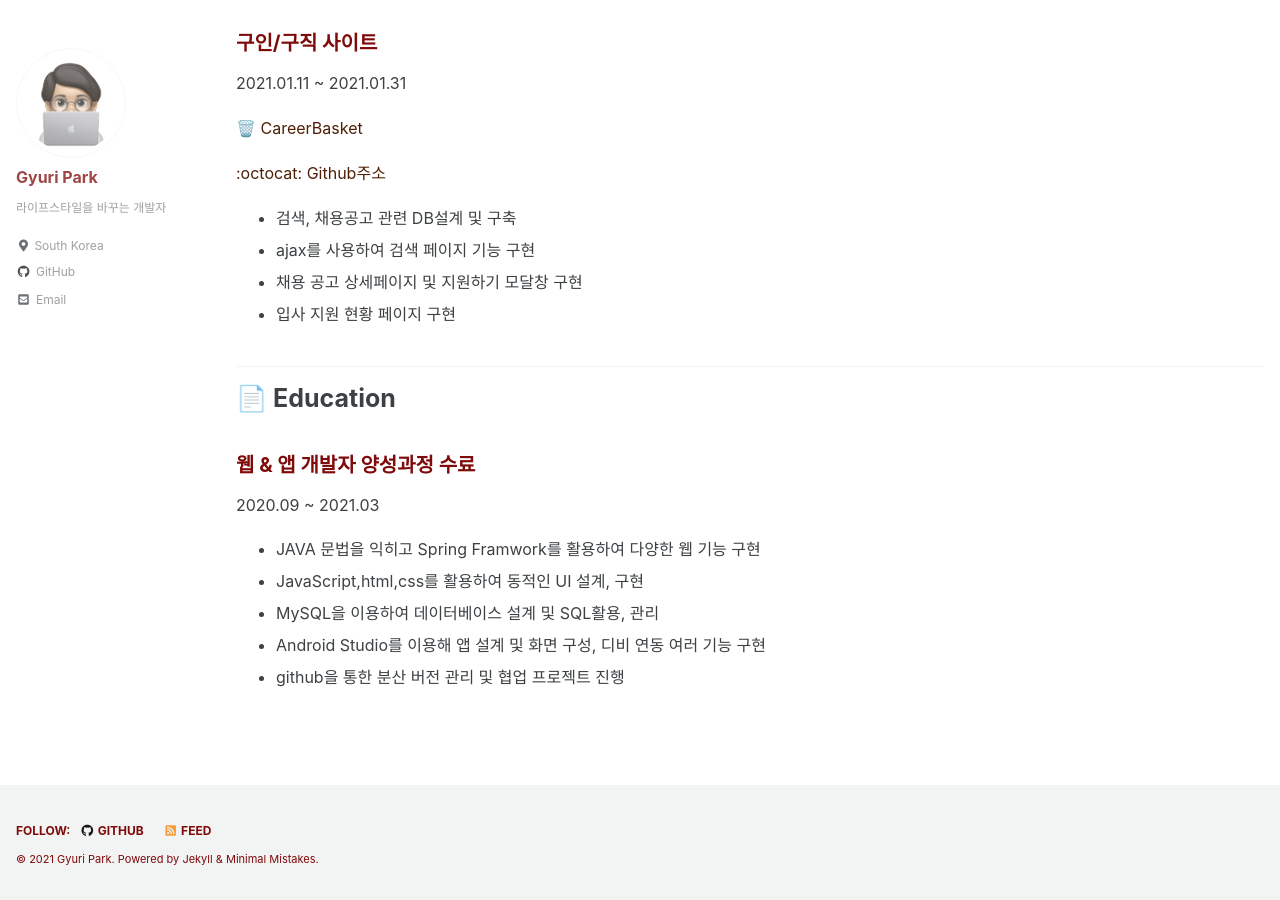
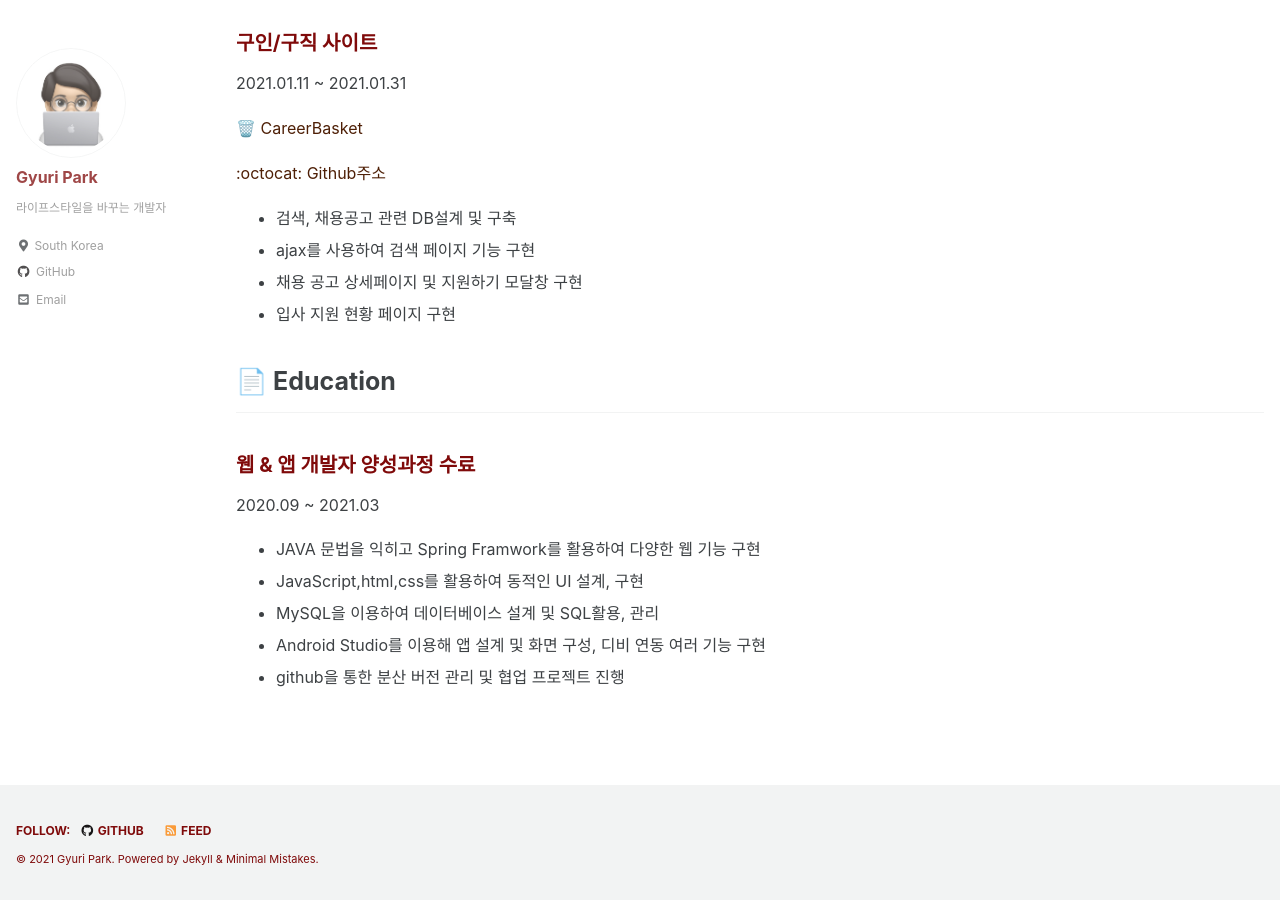
Before and after one commit to gyuripk/blog, a Jekyll site: the page built from _pages/about.md, in a window 1280 px wide and 900 px high, scrolled down 1272 px. Built offline with Jekyll 4.4.1, drawn with Linux system fonts in a browser that asks for light colours; cached includes are drawn as plain includes.

```diff
--- a/_pages/about.md
+++ b/_pages/about.md
@@ -59,9 +59,9 @@ author_profile : true
 <br/>
 <br/>
 
+
+# 📄 Education
 ---
-# 📄 Education
-
 ## 웹 & 앱 개발자 양성과정 수료
 
 2020.09 ~ 2021.03
```
